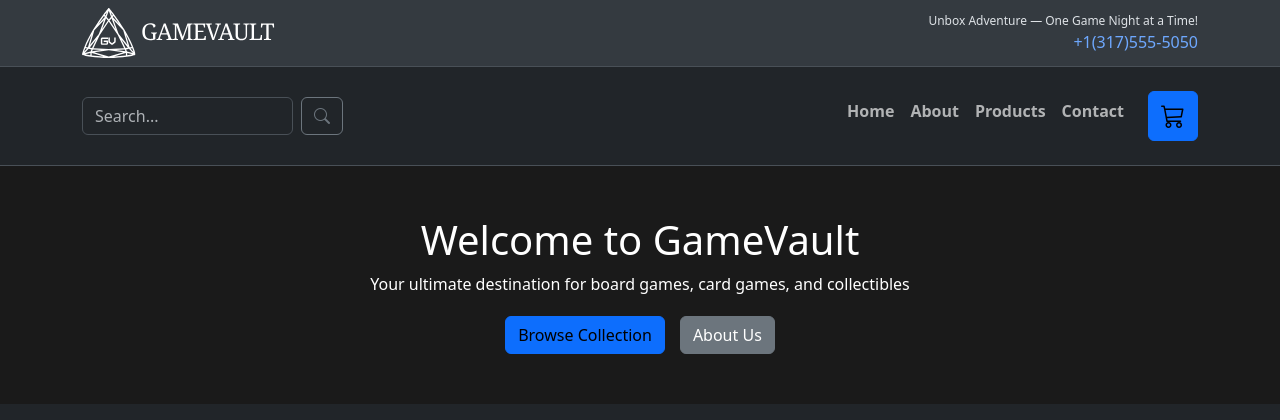
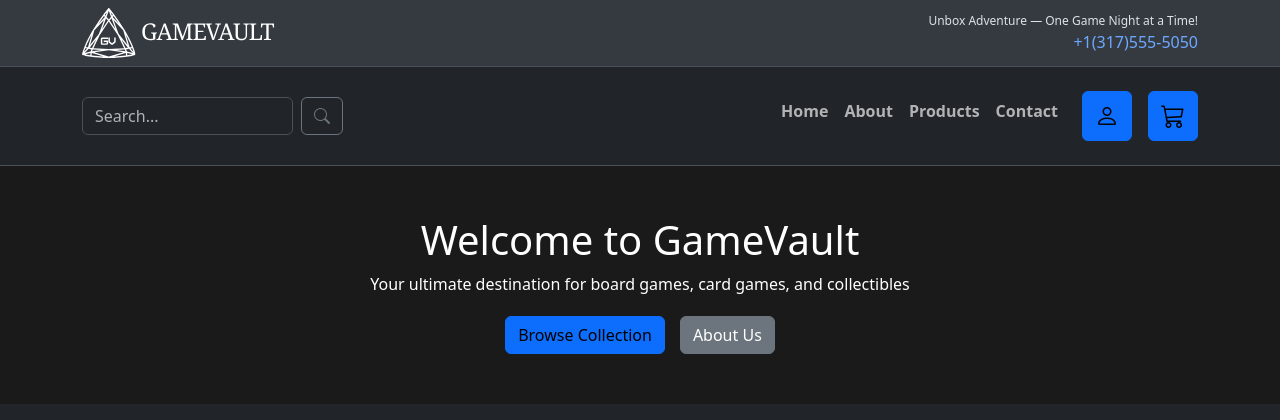
Before and after one commit to kafoulk/GameVault, a PHP site: page /public/pages/index.php in a window 1280 px wide. Shown: the top 420 px of the page. Run offline with PHP 8.4, Linux system fonts and the light colour scheme; data comes from the database, SQL or seed files in the repository; some libraries are stand-ins or nearby versions.

Commit message:
Re-added login button

```diff
--- a/includes/header.php
+++ b/includes/header.php
@@ -85,6 +85,9 @@ if (!in_array($page, $valid_pages)) {
                                         <a class="nav-link" href="../../public/pages/contact.php">Contact</a>
                                     </li>
                                     <li class="nav-item">
+                                        <a class="btn btn-primary ms-3" href="../../public/pages/login.php"><i class="bi bi-person fs-4"></i></a>
+                                    </li>
+                                    <li class="nav-item">
                                         <a class="btn btn-primary ms-3" href="../../public/pages/shoppingCart.php"><i class="bi bi-cart3 fs-4"></i></a>
                                     </li>
                                 </ul>
```
